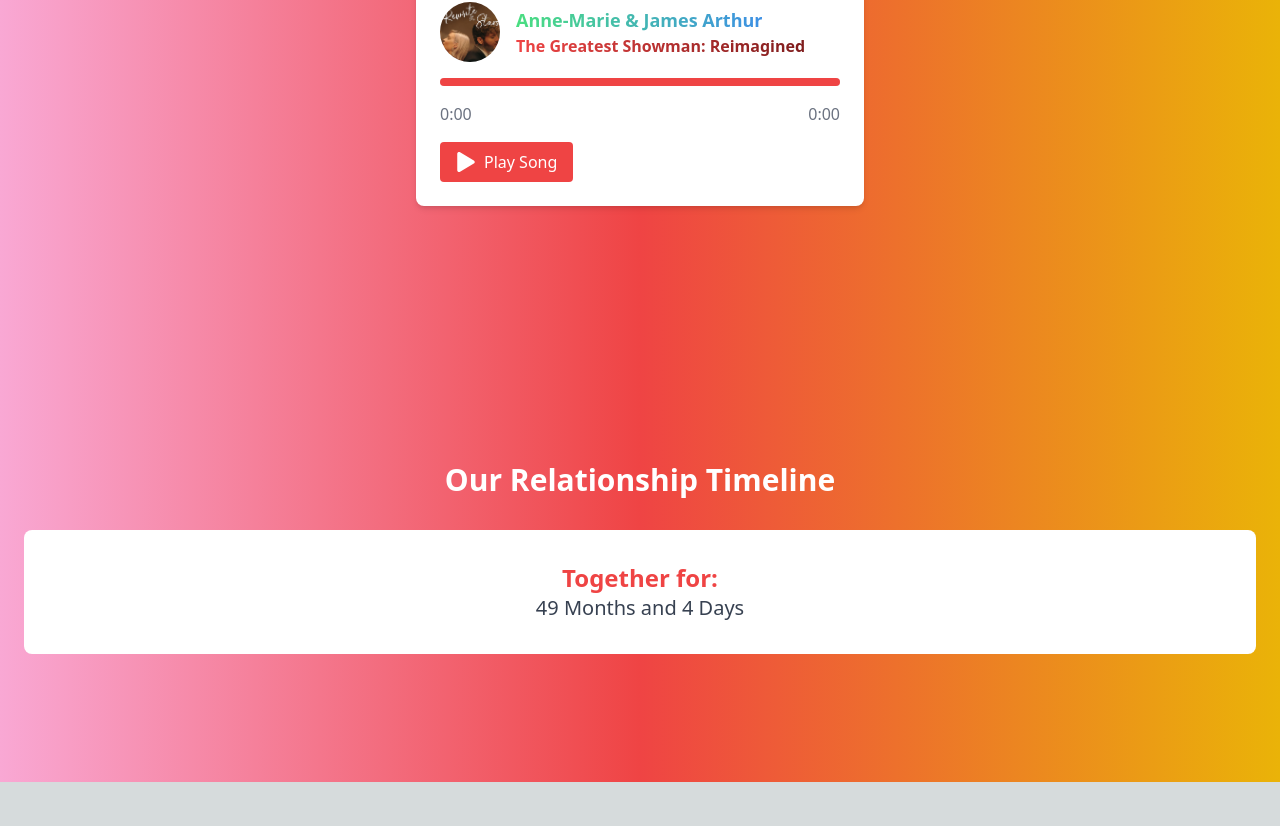
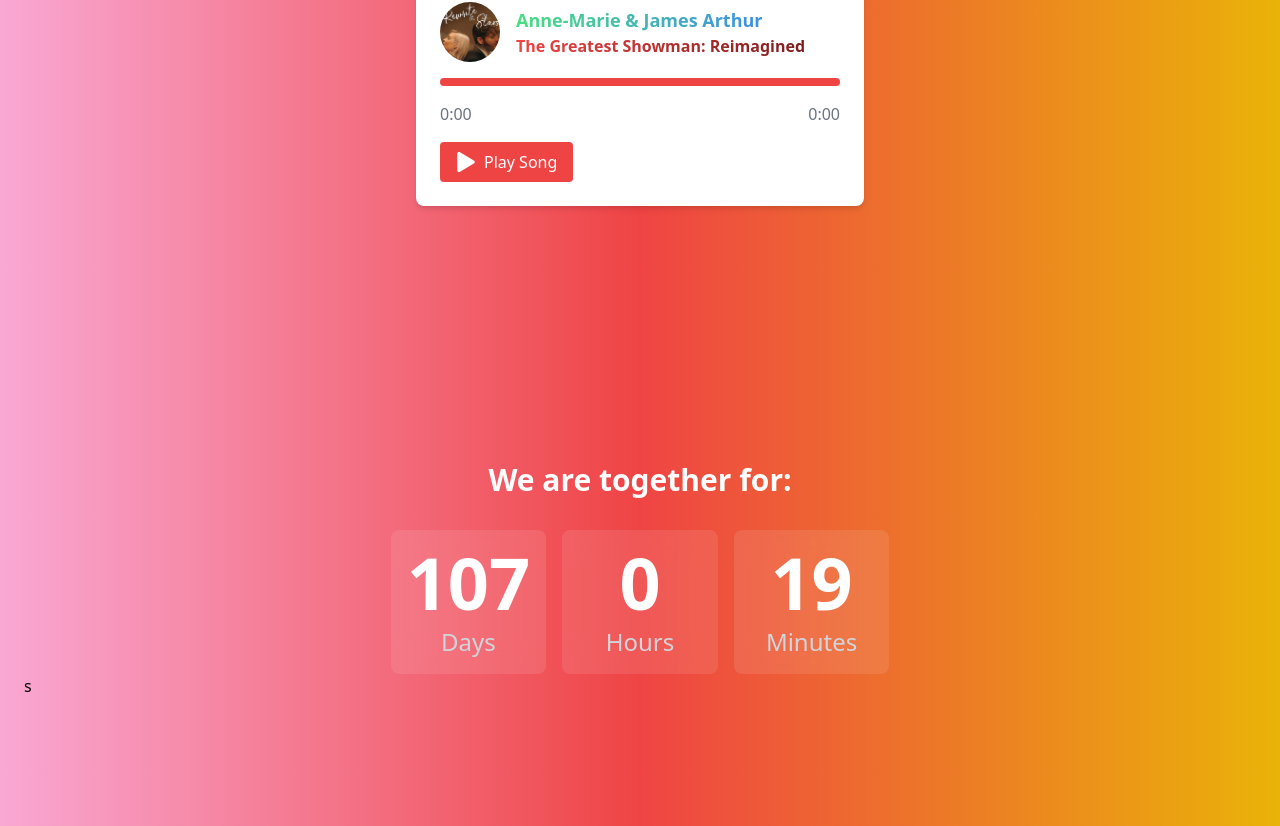
Before and after one commit to workani/danielgloria, a Next.js app: page / in a window 1280 px wide. Shown: the part 1006-1832 px from the top of the page. Before the commit the page ends 1788 px from the top, so only its background shows below. Built offline with nearby package versions, Linux system fonts and the light colour scheme.

Commit message:
added proper countdown

```diff
--- a/pages/index.js
+++ b/pages/index.js
@@ -19,7 +19,6 @@ export default function Component() {
   const [audio, setAudio] = useState(null);
   const [isPlaying, setIsPlaying] = useState(false);
   const [songTime, setSongTime] = useState({ currentTime: 0, duration: 0 });
-  const [relationshipDuration, setRelationshipDuration] = useState({ months: 0, days: 0 });
 
   useEffect(() => {
     const newAudio = new Audio('https://danielgloria.vercel.app/song.aac');
@@ -57,20 +56,7 @@ export default function Component() {
     }
   }, [audio]);
 
-  useEffect(() => {
-    const calculateDuration = () => {
-      const startDate = new Date('2020-01-01');
-      const currentDate = new Date();
-      const differenceInTime = currentDate.getTime() - startDate.getTime();
-      const differenceInDays = differenceInTime / (1000 * 3600 * 24);
-      return {
-        months: Math.floor(differenceInDays / 30),
-        days: Math.floor(differenceInDays % 30)
-      };
-    };
 
-    setRelationshipDuration(calculateDuration());
-  }, []);
 
   const formatTime = (seconds) => {
     const minutes = Math.floor(seconds / 60);
@@ -93,6 +79,40 @@ export default function Component() {
       }
     }
   };
+
+
+
+  // Define the state to hold the relationship duration
+  const [relationshipDuration, setRelationshipDuration] = useState({
+    days: 'XX',
+    hours: 'XX',
+    minutes: 'XX',
+  });
+
+  // Function to calculate the time difference
+  const calculateTimeLeft = () => {
+    const startDate = new Date('2023-09-29'); // Replace with your relationship start date
+    const currentDate = new Date();
+    const differenceInTime = currentDate - startDate;
+
+    return {
+      days: Math.floor(differenceInTime / (1000 * 60 * 60 * 24)),
+      hours: Math.floor((differenceInTime / (1000 * 60 * 60)) % 24),
+      minutes: Math.floor((differenceInTime / 1000 / 60) % 60),
+    };
+  };
+
+  // Effect hook to update the relationship duration
+  useEffect(() => {
+    const timer = setInterval(() => {
+      setRelationshipDuration(calculateTimeLeft());
+    }, 60000); // Update every minute
+
+    // Set the initial duration immediately on component mount
+    setRelationshipDuration(calculateTimeLeft());
+
+    return () => clearInterval(timer);
+  }, []);
 
 
 
@@ -177,14 +197,28 @@ export default function Component() {
         </div>
       </section>
 
-      {/* Relationship Timeline Section */}
-      <section className="w-full py-12 md:py-24 lg:py-32">
+        {/* Relationship Timeline Section */}
+
+        <section className="w-full py-12 md:py-24 lg:py-32">
         <div className="container px-4 md:px-6">
-          <h2 className="text-3xl font-bold text-white text-center mb-8">Our Relationship Timeline</h2>
-          <div className="flex flex-col items-center justify-center bg-white p-8 rounded-lg">
-            <h3 className="text-2xl font-bold text-red-500">Together for:</h3>
-            <p className="text-xl text-gray-700">{relationshipDuration.months} Months and {relationshipDuration.days} Days</p>
-          </div>
+          <h2 className="text-3xl font-bold text-white text-center mb-8">We are together for:</h2>
+
+          <main className="flex flex-col items-center justify-center space-y-5 sm:space-y-10">
+            <div className="countdown-container grid grid-cols-2 sm:grid-cols-3 text-center gap-4 justify-center">
+              <div className="bg-white bg-opacity-10 backdrop-filter backdrop-blur-lg rounded-lg p-4">
+              <p className="text-5xl sm:text-7xl font-bold text-white mb-2">{relationshipDuration.days}</p>
+                <p className="text-xl sm:text-2xl text-gray-300">Days</p>
+              </div>
+              <div className="bg-white bg-opacity-10 backdrop-filter backdrop-blur-lg rounded-lg p-4">
+                <p className="text-5xl sm:text-7xl font-bold text-white mb-2">{relationshipDuration.hours}</p>
+                <p className="text-xl sm:text-2xl text-gray-300">Hours</p>
+              </div>
+              <div className="bg-white bg-opacity-10 backdrop-filter backdrop-blur-lg rounded-lg p-4">
+                <p className="text-5xl sm:text-7xl font-bold text-white mb-2">{relationshipDuration.minutes}</p>
+                <p className="text-xl sm:text-2xl text-gray-300">Minutes</p>
+              </div>
+            </div>
+          </main>s
         </div>
       </section>
     </main>
```
